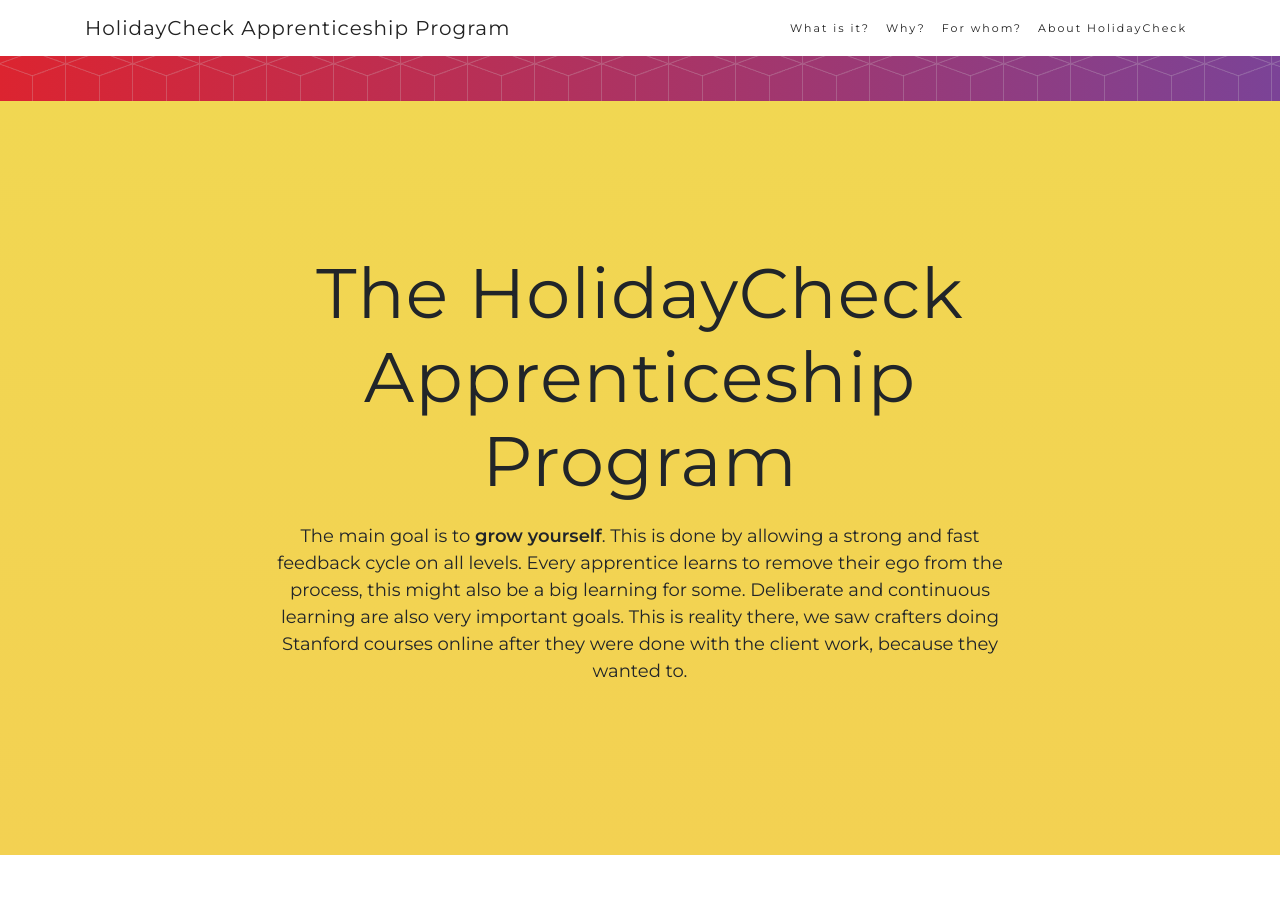
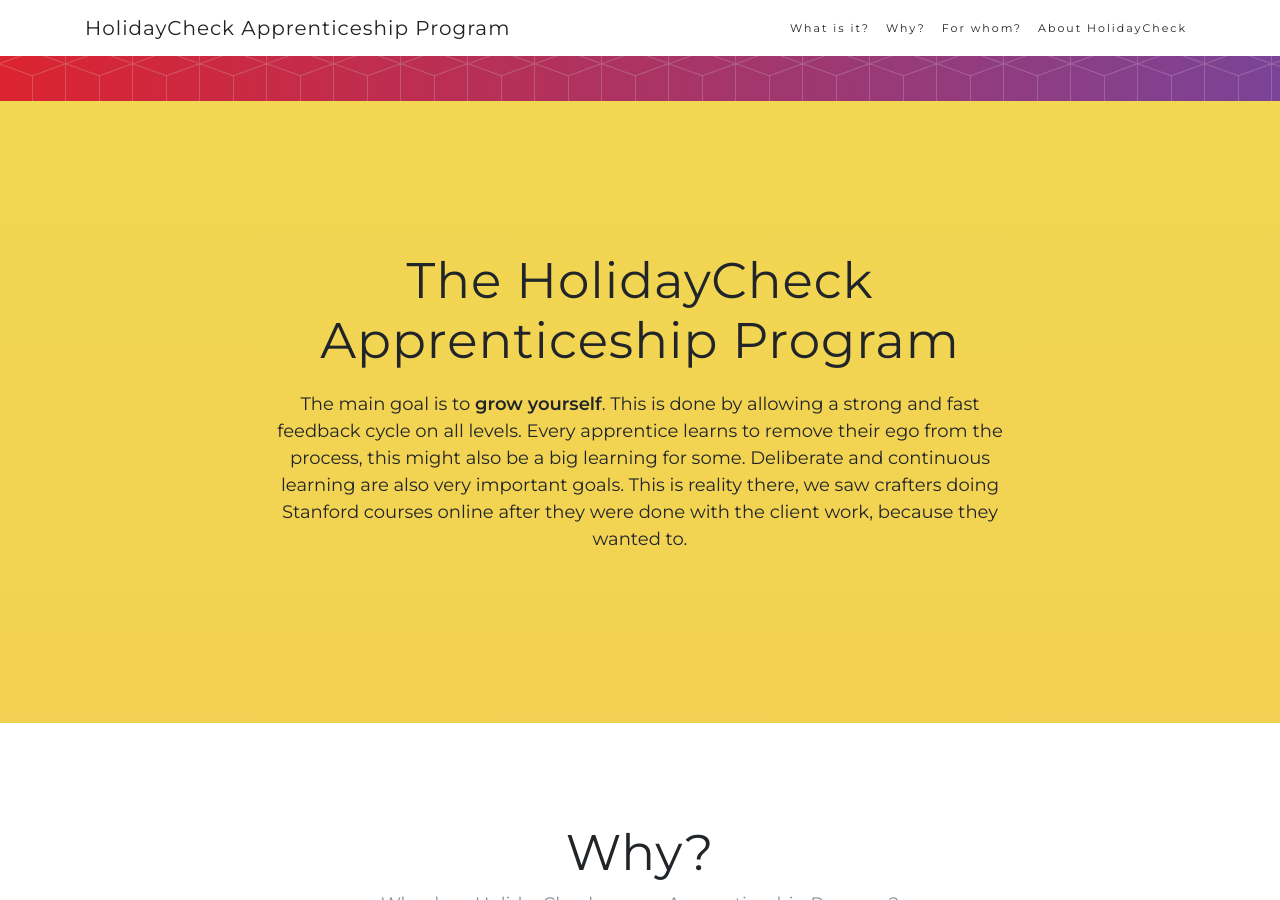
Before and after one commit to holidaycheck/apprenticeship, a Jekyll site: the page built from index.md, in a window 1280 px wide and 900 px high, scrolled down 799 px. Built offline with Jekyll 4.4.1, drawn with Linux system fonts in a browser that asks for light colours; nearby versions of some CDN libraries.

Commit message:
Make the explainer headline not tooo overwhelming.

```diff
--- a/css/new-age.css
+++ b/css/new-age.css
@@ -165,9 +165,6 @@
       section.explainer .badges .badge-link {
         display: inline-block;
         margin-bottom: 0; } }
-  @media (min-width: 768px) {
-    section.explainer h2 {
-      font-size: 70px; } }
 
 section.features .section-heading {
   margin-bottom: 100px; }
```
